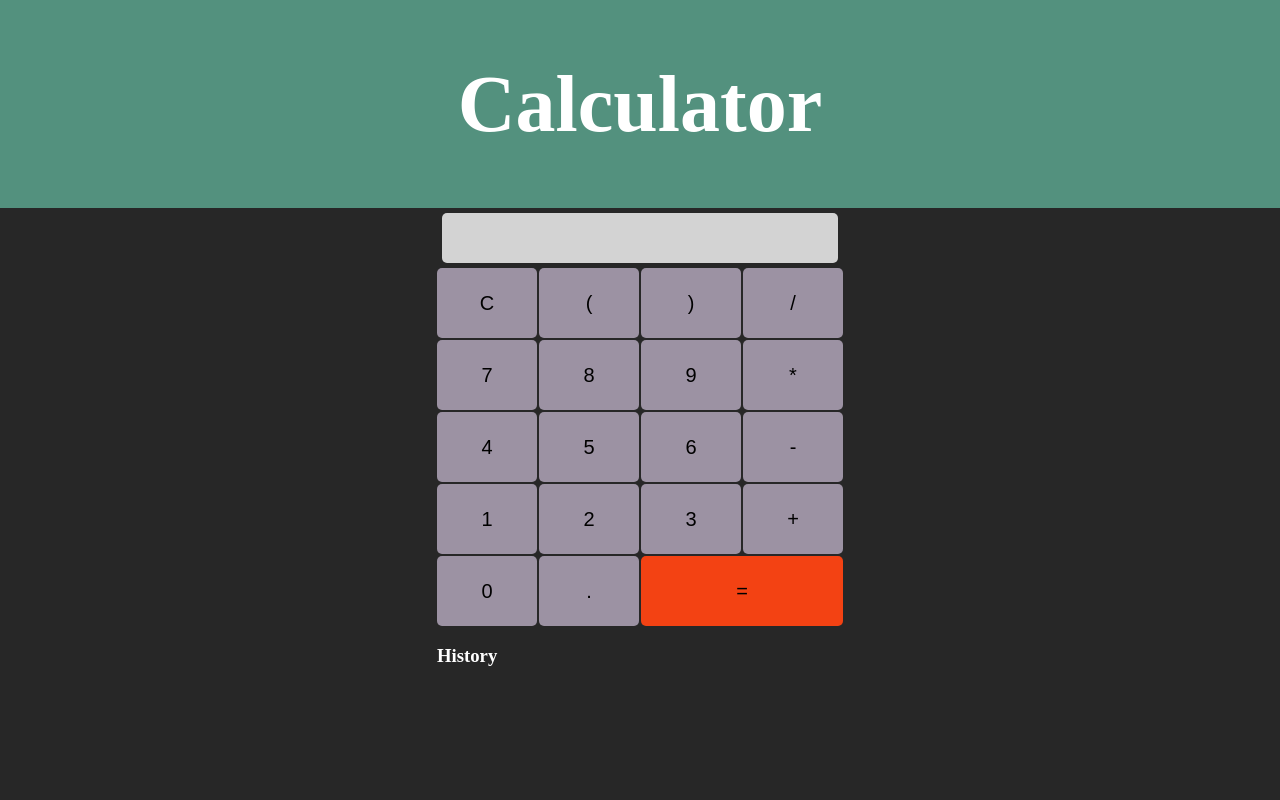
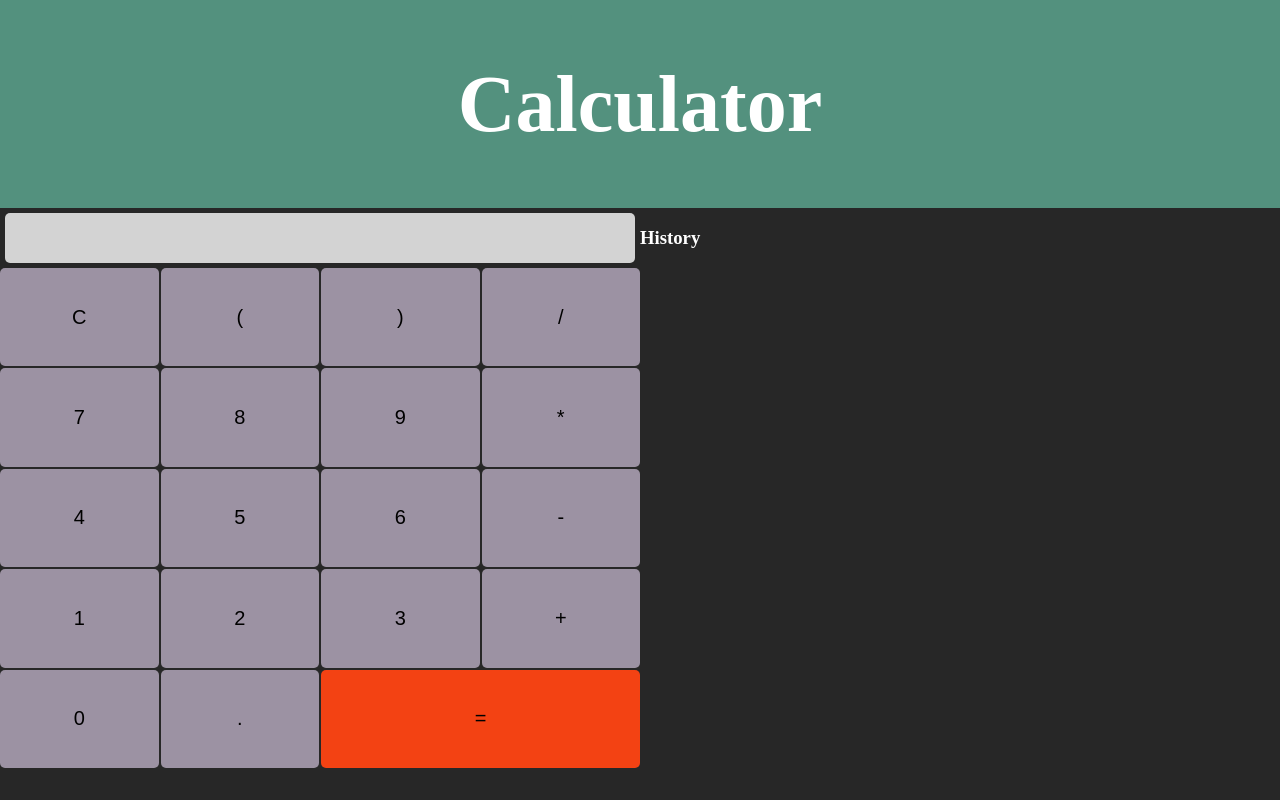
Before and after one commit to BeatsuDev/VueCalculator, a Vue app: page / in a window 1280 px wide. Built offline with nearby package versions, Linux system fonts and the light colour scheme.

Commit message:
Seperated history and calculator component

```diff
--- a/index.html
+++ b/index.html
@@ -8,6 +8,7 @@
   </head>
   <body style="overflow-x: hidden">
     <div id="app"></div>
+    <script type="module" src="/src/store.js"></script>
     <script type="module" src="/src/main.js"></script>
   </body>
 </html>
--- a/src/App.vue
+++ b/src/App.vue
@@ -1,5 +1,6 @@
 <script setup>
 import Calculator from './components/Calculator.vue'
+import History from './components/History.vue'
 </script>
 
 <template>
@@ -7,14 +8,15 @@ import Calculator from './components/Calculator.vue'
     <h1>Calculator</h1>
   </header>
   <div id="calculator-area">
-      <Calculator />
+      <Calculator :history="calculations_history"/>
+      <History :history="calculations_history"/>
   </div>
 </template>
 
 <style scoped>
 #calculator-area {
-    display: flex;
-    justify-content: center;
-    align-items: center;
+    display: grid;
+    grid-template-columns: 1fr 1fr;
+    height: 500px;
 }
 </style>
--- a/src/components/Calculator.vue
+++ b/src/components/Calculator.vue
@@ -1,10 +1,10 @@
 <script setup>
-import { reactive, ref } from 'vue';
+import { ref } from 'vue';
 import Button from './Button.vue';
 import CalculateButton from './CalculateButton.vue';
+import { calculations_history } from '../store.js';
 
 var displayingResult = false; // Whether the display is showing a result or an expression
-const calculations_history = ref([]);
 const display = ref("");
 
 function addDisplay(value) {
@@ -70,10 +70,6 @@ const buttons = ref([
             <Button v-for="button in buttons" :key="button.value" :value="button.value" :callback="button.callback" />
             <CalculateButton value="=" :callback="calculate" />
         </div>
-        <div id="history">
-            <h3>History</h3>
-            <span v-for="(calculation, index) in calculations_history">[{{ index }}] {{ calculation.expression }} = {{ calculation.answer }}<br></span>
-        </div>
     </div>
 </template>
 
--- /dev/null
+++ b/src/components/History.vue
@@ -0,0 +1,13 @@
+<script setup>
+import { calculations_history } from '../store.js';
+</script>
+
+<template>
+    <div id="history">
+        <h3>History</h3>
+        <span v-for="(calculation, index) in calculations_history">[{{ index }}] {{ calculation.expression }} = {{ calculation.answer }}<br></span>
+    </div>
+</template>
+
+<style scoped>
+</style>
--- /dev/null
+++ b/src/store.js
@@ -0,0 +1,3 @@
+import { ref } from 'vue';
+
+export const calculations_history = ref([]);
```
